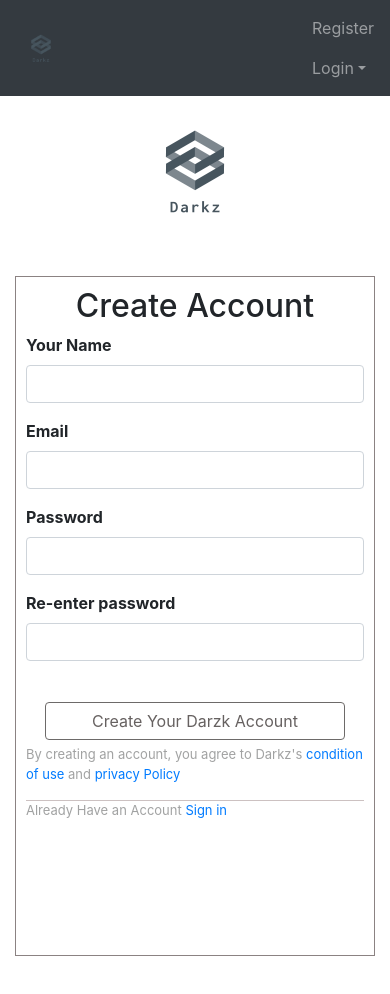
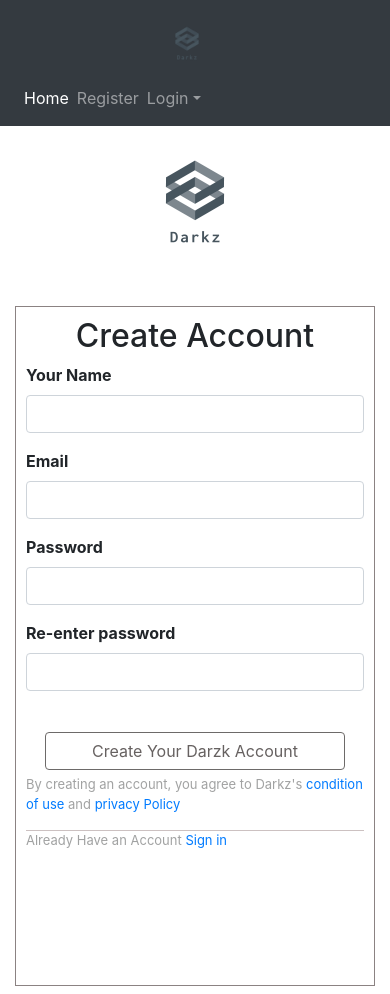
Before and after one commit to Ajiharan/mern_online_shop, a React (Create React App) app in the folder onlineshop/: page /user/Register in a window 390 px wide. Before the commit the page ends 964 px from the top, so only its background shows below. Built offline with nearby package versions, Linux system fonts and the light colour scheme.

Commit message:
responsive ui added

```diff
--- a/onlineshop/src/App.css
+++ b/onlineshop/src/App.css
@@ -99,3 +99,52 @@ label{
   color: rgba(46, 48, 48, 0.452);
   font-size: small;
 }
+
+#navbarNavDropdown{
+  display:flex;
+  justify-content:space-between;
+  flex-direction: row;
+  flex-wrap: wrap;
+}
+
+#div1{
+  display:flex;
+  justify-content:space-between;
+  flex-direction: row;
+  flex-wrap: wrap;
+}
+
+#div1 div{
+  margin-left: 8px;
+}
+
+.protect{
+
+  display: flex;
+  flex-direction: row;
+  justify-content:flex-start;
+}
+
+.protect #profile{
+  margin-top: 5px;
+  margin-right: 5px;
+}
+.protect button{
+  width:70px;
+}
+
+.nav-logo{
+  display: flex;
+  justify-content: center;
+
+}
+
+#top-nav{
+  display: flex;
+  justify-content:center;
+
+}
+
+.navbar-nav .dropdown-menu{
+  position: absolute;
+}
--- a/onlineshop/src/user/Register.js
+++ b/onlineshop/src/user/Register.js
@@ -6,7 +6,7 @@ import { toast } from 'react-toastify';
 import {Route,Redirect} from 'react-router-dom';
 
 const Register = (props) => {
-
+    let hasToken=JSON.parse(localStorage.getItem('auth'));
     useEffect(()=>{
        let tname= document.querySelector("#name");
        let temail= document.querySelector("#email");
@@ -87,6 +87,15 @@ const Register = (props) => {
     });
     return (
         <div className="container">
+                  {
+                hasToken===null?(null):(
+                    <Redirect
+                    to={{
+                        pathname:'/'
+                    }}
+                    />
+                )
+            }
             <div className="row" id="container-image">
                 <div>
                      <img src={require('../images/logo.png')} alt="Smiley face" height="150px;" width="150px;" />
--- a/onlineshop/src/user/login.js
+++ b/onlineshop/src/user/login.js
@@ -6,6 +6,7 @@ import { toast } from 'react-toastify';
 import {Route,Redirect} from 'react-router-dom';
 
 const Login = (props) => {
+    let hasToken=JSON.parse(localStorage.getItem('auth'));
     useEffect(()=>{
 
         let temail= document.querySelector("#email");
@@ -65,6 +66,15 @@ const Login = (props) => {
      });
      return (
          <div className="container">
+                       {
+                hasToken===null?(null):(
+                    <Redirect
+                    to={{
+                        pathname:'/'
+                    }}
+                    />
+                )
+            }
               <div className="row" id="container-image">
                 <div>
                      <img src={require('../images/logo.png')} alt="Smiley face" height="150px;" width="150px;" />
--- a/onlineshop/src/userNavbar/Navbar.js
+++ b/onlineshop/src/userNavbar/Navbar.js
@@ -1,31 +1,76 @@
 import React from 'react';
+
 import {
     BrowserRouter as Router,
     Switch,
     Route,
-    Link
+    Link,
+    useHistory
   } from "react-router-dom";
 const Navbar = () => {
+    const history = useHistory();
+    let hasToken=JSON.parse(localStorage.getItem('auth'));
+    let protectedViews="";
+    let publicViews="";
+    if(hasToken !==null){
+        protectedViews=
+        <div className="collapse navbar-collapse" id="navbarNavDropdown">
+            <div className="navbar-nav" id="div1">
+                <div className="nav-item active">
+                    <Link to="/" className="nav-link">Home <span class="sr-only">(current)</span></Link>
+                </div>
+
+            </div>
+            <div className="protect navbar-nav">
+
+                <div className="nav-item" id="profile">
+                    <Link className="nav-link" to="/user/dashboard">profile</Link>
+                </div>
+                <div className="nav-item">
+                    <button onClick={()=>{localStorage.clear(); history.push('/user/Login');}} className="btn btn-dark">Logout</button>
+                </div>;
+
+            </div>
+        </div>;
+        publicViews=null;
+    }else{
+        publicViews=
+        <div className="collapse navbar-collapse" id="navbarNavDropdown">
+            <div className="navbar-nav" id="div1">
+                <div className="nav-item active">
+                    <Link to="/" className="nav-link">Home <span class="sr-only">(current)</span></Link>
+                </div>
+                <div className="nav-item">
+                    <Link className="nav-link" to="/user/Register">Register</Link>
+                </div>
+
+                <div className="nav-item dropdown">
+                    <a className="nav-link dropdown-toggle" href="#" id="navbarDropdownMenuLink" data-toggle="dropdown" aria-haspopup="true" aria-expanded="false">
+                Login
+                    </a>
+                    <div className="dropdown-menu" aria-labelledby="navbarDropdownMenuLink">
+                        <Link className="dropdown-item" to="/user/Login">User-login</Link>
+                        <Link className="dropdown-item" to="/user/Login">Admin-login</Link>
+
+                    </div>
+                </div>
+
+            </div>
+
+        </div>;
+        protectedViews=null;
+    }
+
     return (
-        <nav className="navbar navbar-expand-lg navbar-dark bg-dark">
-            <div className="container collapse navbar-collapse">
-                <Link className="navbar-brand" to="/"><img src={require('../images/logo_transparent.png')} alt="Smiley face" height="50px;" width="50px;" /></Link>
-                <ul className="navbar-nav">
-                    <li className="nav-item">
-                        <Link className="nav-link" to="/user/Register">Register</Link>
-                    </li>
-
-                    <li className="nav-item dropdown">
-                        <a className="nav-link dropdown-toggle" id="navbarDropdownMenuLink" data-toggle="dropdown" aria-haspopup="true" aria-expanded="false">Login</a>
-                        <div className="dropdown-menu" aria-labelledby="navbarDropdownMenuLink">
-                           <Link className="dropdown-item" to="/user/Login" href="#">User-login</Link>
-                           <Link className="dropdown-item" to="/user/Login" href="#">Admin-login</Link>
-
-                        </div>
-                    </li>
-                </ul>
+        <div className="navbar navbar-expand-lg navbar-dark bg-dark" id="top-nav">
+            <div className="nav-logo">
+                <div>
+                 <Link className="navbar-brand" href="#"><img src={require('../images/logo_transparent.png')} alt="Smiley face" height="60px;" width="60px;" /></Link>
+                </div>
             </div>
-        </nav>
+           {publicViews}
+           {protectedViews}
+         </div>
     );
 };
 
```
